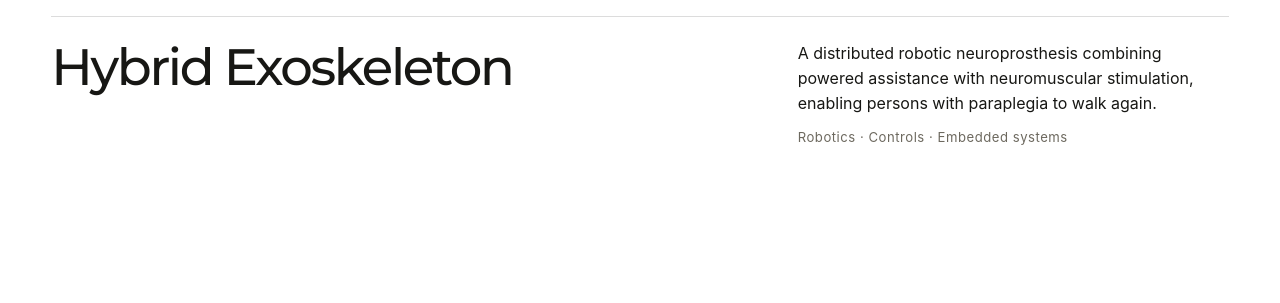
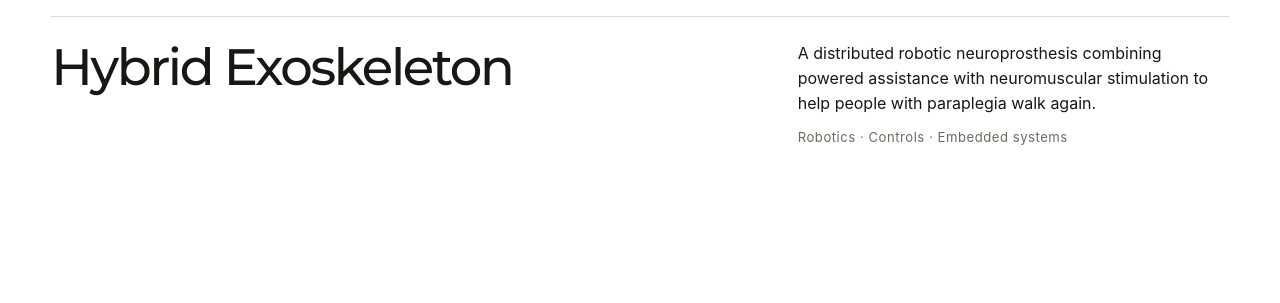
Before and after one commit to ryry0/ive-atelier, a plain HTML site: page index.html in a window 1280 px wide. Shown: the part 3465-3768 px from the top of the page. Drawn offline with Linux system fonts and the light colour scheme.

Commit message:
add: clarification again

```diff
--- a/index.html
+++ b/index.html
@@ -291,7 +291,7 @@
       },
       {
         title: "Hybrid Exoskeleton",
-        description: "A distributed robotic neuroprosthesis combining powered assistance with neuromuscular stimulation, enabling persons with paraplegia to walk again.",
+        description: "A distributed robotic neuroprosthesis combining powered assistance with neuromuscular stimulation to help people with paraplegia walk again.",
         meta: "Robotics · Controls · Embedded systems",
         media: "media/hnp.webm",
         mediaType: "video",
```
